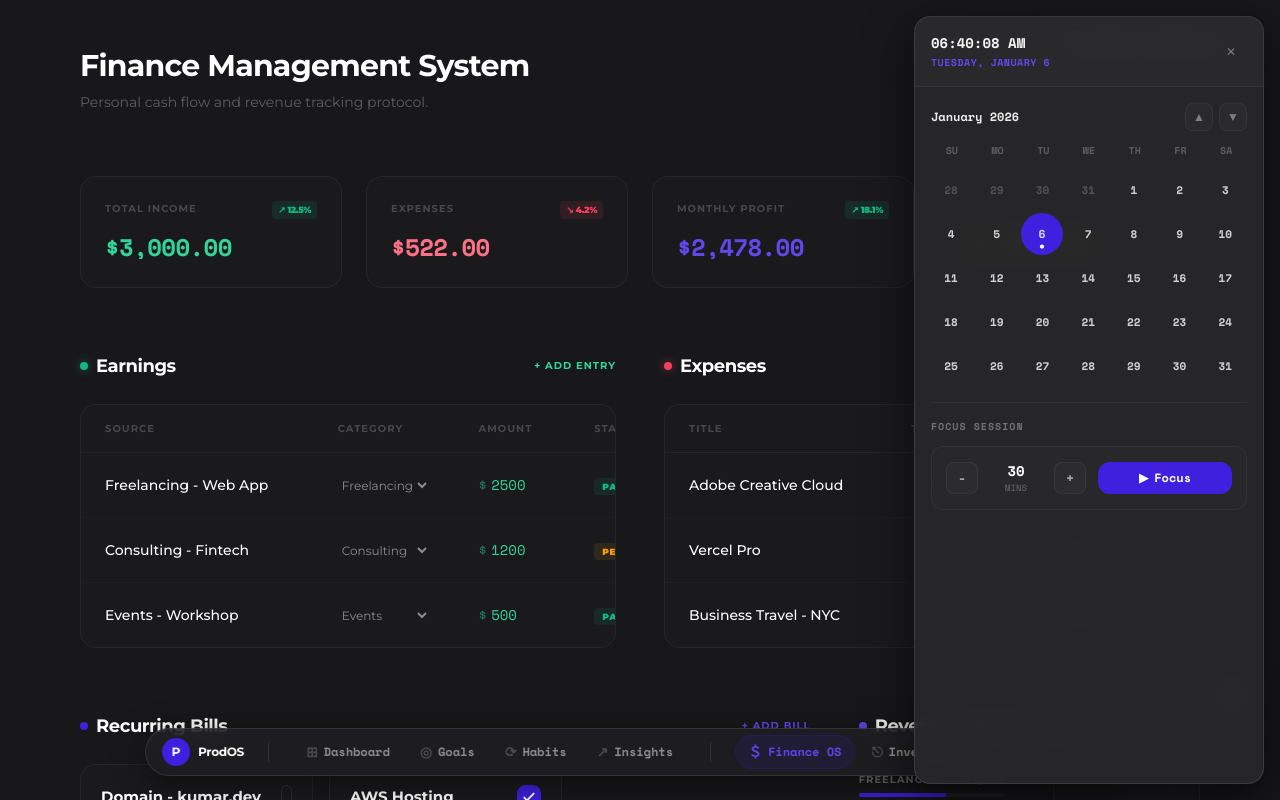
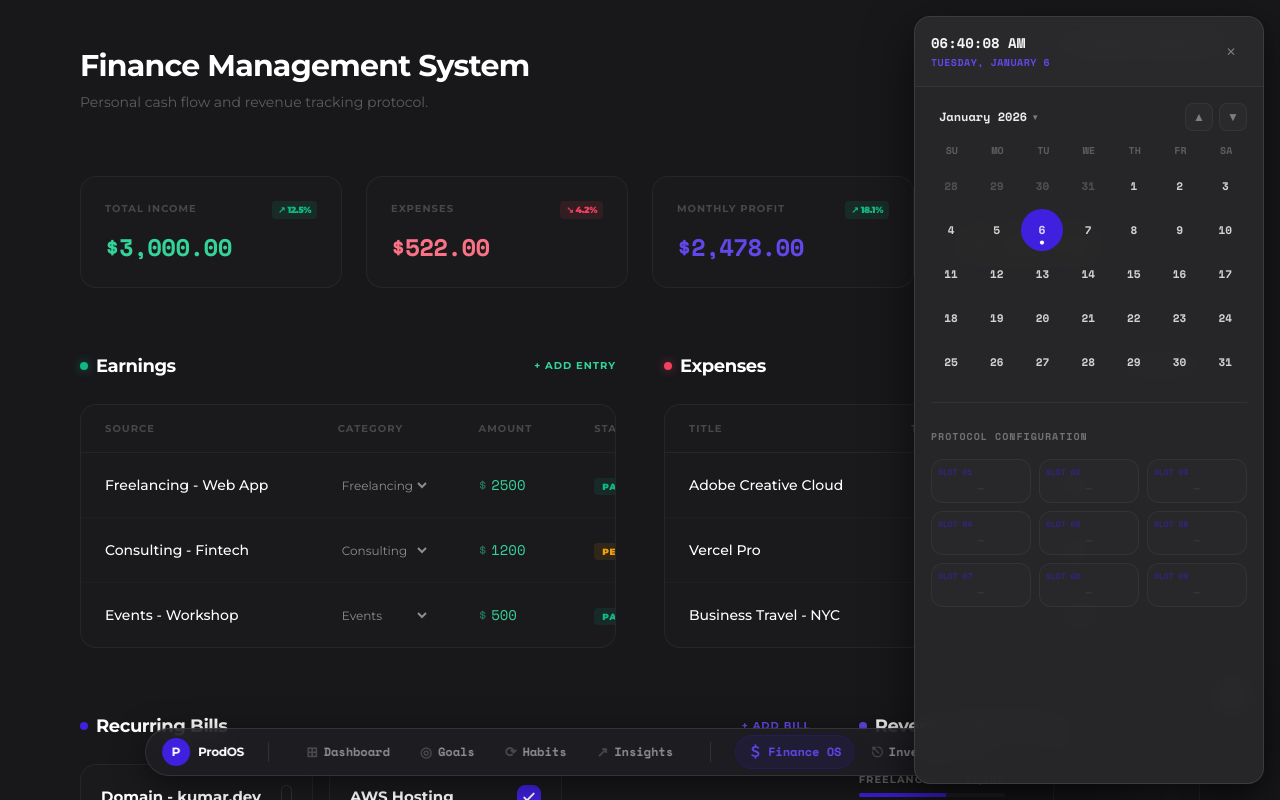
Before and after one commit to ishankumax/ProdOS, a Next.js app: page /projects/finance-os in a window 1280 px wide. Both pictures are taken after a click on the button "Calendar & Workspace Notes". Built offline with nearby package versions, Linux system fonts and the light colour scheme.

Commit message:
feat: implement year/month multi-panels and 9 editable config slots in calendar sidebar

```diff
--- a/components/calendar/CalendarSidebar.tsx
+++ b/components/calendar/CalendarSidebar.tsx
@@ -10,10 +10,11 @@ export default function CalendarSidebar() {
   const [selectedDate, setSelectedDate] = useState(new Date());
   const [clock, setClock] = useState(new Date());
 
-  // Focus Timer States
-  const [focusDuration, setFocusDuration] = useState(30); // in minutes
-  const [isFocusActive, setIsFocusActive] = useState(false);
-  const [timeLeft, setTimeLeft] = useState(30 * 60); // in seconds
+  // Navigation Views: "days" | "months" | "years"
+  const [calendarView, setCalendarView] = useState<"days" | "months" | "years">("days");
+
+  // 9 Editable Slots State
+  const [slots, setSlots] = useState<string[]>(Array(9).fill(""));
 
   const panelRef = useRef<HTMLDivElement>(null);
   const buttonRef = useRef<HTMLButtonElement>(null);
@@ -22,6 +23,21 @@ export default function CalendarSidebar() {
   useEffect(() => {
     const timer = setInterval(() => setClock(new Date()), 1000);
     return () => clearInterval(timer);
+  }, []);
+
+  // Load slots from localStorage on mount
+  useEffect(() => {
+    const saved = localStorage.getItem("prod_os_calendar_slots");
+    if (saved) {
+      try {
+        const parsed = JSON.parse(saved);
+        if (Array.isArray(parsed) && parsed.length === 9) {
+          setSlots(parsed);
+        }
+      } catch (err) {
+        console.error("Failed to parse slots", err);
+      }
+    }
   }, []);
 
   // Listen to FloatingThemeSelector hover updates
@@ -51,48 +67,18 @@ export default function CalendarSidebar() {
     return () => document.removeEventListener("mousedown", handleClickOutside);
   }, []);
 
-  // Focus session countdown logic
-  useEffect(() => {
-    let interval: NodeJS.Timeout | null = null;
-    if (isFocusActive && timeLeft > 0) {
-      interval = setInterval(() => {
-        setTimeLeft((prev) => prev - 1);
-      }, 1000);
-    } else if (timeLeft === 0 && isFocusActive) {
-      setIsFocusActive(false);
-      // Play a soft synth beep
-      try {
-        const audioCtx = new (window.AudioContext || (window as any).webkitAudioContext)();
-        const osc = audioCtx.createOscillator();
-        const gainNode = audioCtx.createGain();
-        osc.connect(gainNode);
-        gainNode.connect(audioCtx.destination);
-        osc.type = "sine";
-        osc.frequency.setValueAtTime(800, audioCtx.currentTime); // 800 Hz
-        gainNode.gain.setValueAtTime(0.1, audioCtx.currentTime);
-        osc.start();
-        osc.stop(audioCtx.currentTime + 0.3);
-      } catch (err) {
-        console.warn("AudioContext block", err);
-      }
-      alert("[System Focus]: Session complete! Time to rest.");
-    }
-    return () => {
-      if (interval) clearInterval(interval);
+  const updateSlot = (index: number, val: string) => {
+    const nextSlots = [...slots];
+    nextSlots[index] = val;
+    setSlots(nextSlots);
+    localStorage.setItem("prod_os_calendar_slots", JSON.stringify(nextSlots));
   };
-  }, [isFocusActive, timeLeft]);
 
-  // Adjust remaining time when focus duration changes (and not active)
-  useEffect(() => {
-    if (!isFocusActive) {
-      setTimeLeft(focusDuration * 60);
-    }
-  }, [focusDuration, isFocusActive]);
-
-  // Calendar calculations
+  // Calendar Calculations
   const year = currentDate.getFullYear();
   const month = currentDate.getMonth();
 
+  // 1. Day View Calculations
   const firstDayOfMonth = new Date(year, month, 1);
   const startDayOfWeek = firstDayOfMonth.getDay(); // 0 (Sunday) to 6 (Saturday)
   const totalDays = new Date(year, month + 1, 0).getDate();
@@ -117,37 +103,77 @@ export default function CalendarSidebar() {
 
   const allDays = [...prevMonthDays, ...currentMonthDays, ...nextMonthDays];
 
-  const handlePrevMonth = () => {
+  // 2. Month View Calculations (16-cell grid: 12 current year + 4 next year padding)
+  const monthsList = ["Jan", "Feb", "Mar", "Apr", "May", "Jun", "Jul", "Aug", "Sep", "Oct", "Nov", "Dec"];
+  const allMonthsCells = [
+    ...monthsList.map((m, i) => ({ label: m, monthIdx: i, yearOffset: 0 })),
+    ...monthsList.slice(0, 4).map((m, i) => ({ label: m, monthIdx: i, yearOffset: 1 }))
+  ];
+
+  // 3. Year View Calculations (16-cell grid: startDecade - 2 to startDecade + 13)
+  const startDecade = Math.floor(year / 10) * 10;
+  const allYearsCells = Array.from({ length: 16 }, (_, i) => startDecade - 2 + i);
+
+  // Navigation Handlers based on Active View
+  const handlePrev = () => {
+    if (calendarView === "days") {
       setCurrentDate(new Date(year, month - 1, 1));
+    } else if (calendarView === "months") {
+      setCurrentDate(new Date(year - 1, month, 1));
+    } else if (calendarView === "years") {
+      setCurrentDate(new Date(year - 10, month, 1));
+    }
   };
 
-  const handleNextMonth = () => {
+  const handleNext = () => {
+    if (calendarView === "days") {
       setCurrentDate(new Date(year, month + 1, 1));
+    } else if (calendarView === "months") {
+      setCurrentDate(new Date(year + 1, month, 1));
+    } else if (calendarView === "years") {
+      setCurrentDate(new Date(year + 10, month, 1));
+    }
   };
 
+  // Selection Actions
   const selectDay = (date: Date) => {
     setSelectedDate(date);
-    // If selecting a date outside current month, shift view
-    if (date.getMonth() !== month) {
+    if (date.getMonth() !== month || date.getFullYear() !== year) {
       setCurrentDate(new Date(date.getFullYear(), date.getMonth(), 1));
     }
   };
 
-  // Focus timer actions
-  const toggleFocus = () => {
-    setIsFocusActive(!isFocusActive);
+  const selectMonth = (monthIdx: number, yearOffset: number) => {
+    const targetYear = year + yearOffset;
+    setCurrentDate(new Date(targetYear, monthIdx, 1));
+    setCalendarView("days");
   };
 
-  const adjustDuration = (amount: number) => {
-    if (isFocusActive) return;
-    setFocusDuration((prev) => Math.max(5, Math.min(240, prev + amount)));
+  const selectYear = (targetYear: number) => {
+    setCurrentDate(new Date(targetYear, month, 1));
+    setCalendarView("months");
   };
 
-  // Helper formatting
-  const formatTime = (seconds: number) => {
-    const mins = Math.floor(seconds / 60);
-    const secs = seconds % 60;
-    return `${mins.toString().padStart(2, "0")}:${secs.toString().padStart(2, "0")}`;
+  // Header click handler to zoom out calendar view
+  const handleHeaderClick = () => {
+    if (calendarView === "days") {
+      setCalendarView("months");
+    } else if (calendarView === "months") {
+      setCalendarView("years");
+    } else {
+      setCalendarView("days");
+    }
+  };
+
+  // Helper formats
+  const getHeaderLabel = () => {
+    if (calendarView === "days") {
+      return currentDate.toLocaleDateString("en-US", { month: "long", year: "numeric" });
+    } else if (calendarView === "months") {
+      return `${year}`;
+    } else {
+      return `${startDecade} - ${startDecade + 9}`;
+    }
   };
 
   return (
@@ -161,12 +187,12 @@ export default function CalendarSidebar() {
           themeHovered ? "bottom-[298px]" : "bottom-[78px]",
           isOpen ? "border-brand-500/30 bg-brand-500/10 text-brand-400 shadow-[0_0_12px_rgba(var(--brand-500-rgb),0.15)]" : ""
         )}
-        title="Calendar & Focus"
+        title="Calendar & Workspace Notes"
       >
         <span className="text-lg select-none">📅</span>
       </button>
 
-      {/* Windows 11 Style Calendar & Notification Sidebar */}
+      {/* Windows 11 Style Calendar & Workspace Notes Sidebar */}
       <div
         ref={panelRef}
         className={cn(
@@ -193,23 +219,30 @@ export default function CalendarSidebar() {
           </button>
         </div>
 
-        {/* Month Navigation & Grid */}
-        <div className="p-4 flex-1 flex flex-col min-h-0 overflow-y-auto space-y-4">
+        {/* Panel Content Area */}
+        <div className="p-4 flex-1 flex flex-col min-h-0 overflow-y-auto space-y-5">
+
+          {/* Multi-Panel Calendar Selector Block */}
           <div className="space-y-3">
-            {/* Header selector */}
+            {/* View Header */}
             <div className="flex items-center justify-between">
-              <span className="text-xs font-bold font-mono text-white/90">
-                {currentDate.toLocaleDateString("en-US", { month: "long", year: "numeric" })}
-              </span>
+              <button
+                onClick={handleHeaderClick}
+                className="text-xs font-bold font-mono text-white/90 hover:text-brand-400 hover:bg-white/5 px-2 py-1 rounded-lg transition-colors flex items-center gap-1"
+                title="Zoom Out Calendar View"
+              >
+                {getHeaderLabel()}
+                <span className="text-[8px] text-white/40">▼</span>
+              </button>
               <div className="flex items-center gap-1.5">
                 <button
-                  onClick={handlePrevMonth}
+                  onClick={handlePrev}
                   className="w-7 h-7 rounded-lg flex items-center justify-center bg-white/[0.02] border border-white/5 text-white/40 hover:text-white hover:bg-white/5 transition-colors text-xs font-mono"
                 >
                   ▲
                 </button>
                 <button
-                  onClick={handleNextMonth}
+                  onClick={handleNext}
                   className="w-7 h-7 rounded-lg flex items-center justify-center bg-white/[0.02] border border-white/5 text-white/40 hover:text-white hover:bg-white/5 transition-colors text-xs font-mono"
                 >
                   ▼
@@ -217,16 +250,16 @@ export default function CalendarSidebar() {
               </div>
             </div>
 
-            {/* Weekdays Header */}
+            {/* 1. DAYS VIEW */}
+            {calendarView === "days" && (
+              <div className="space-y-2">
                 <div className="grid grid-cols-7 gap-1 text-center">
-              {["Su", "Mo", "Tu", "We", "Th", "Fr", "Sa"].map((day) => (
-                <span key={day} className="text-[10px] font-bold font-mono text-white/25 uppercase">
-                  {day}
+                  {["Su", "Mo", "Tu", "We", "Th", "Fr", "Sa"].map((d) => (
+                    <span key={d} className="text-[10px] font-bold font-mono text-white/25 uppercase">
+                      {d}
                     </span>
                   ))}
                 </div>
-
-            {/* Monthly Calendar Grid */}
                 <div className="grid grid-cols-7 gap-1">
                   {allDays.map((day, idx) => {
                     const isSelected =
@@ -264,66 +297,91 @@ export default function CalendarSidebar() {
                   })}
                 </div>
               </div>
+            )}
+
+            {/* 2. MONTHS VIEW (4x4 Grid) */}
+            {calendarView === "months" && (
+              <div className="grid grid-cols-4 gap-2 pt-1">
+                {allMonthsCells.map((cell, idx) => {
+                  const isSelected =
+                    selectedDate.getMonth() === cell.monthIdx &&
+                    selectedDate.getFullYear() === year + cell.yearOffset;
+                  const isOutsideYear = cell.yearOffset > 0;
+
+                  return (
+                    <button
+                      key={idx}
+                      onClick={() => selectMonth(cell.monthIdx, cell.yearOffset)}
+                      className={cn(
+                        "h-12 rounded-xl flex items-center justify-center text-xs font-semibold font-mono transition-all",
+                        isOutsideYear ? "text-white/20" : "text-white/80",
+                        isSelected
+                          ? "bg-brand-500 text-white shadow-[0_0_12px_rgba(var(--brand-500-rgb),0.3)] scale-105"
+                          : "hover:bg-white/5"
+                      )}
+                    >
+                      {cell.label}
+                    </button>
+                  );
+                })}
+              </div>
+            )}
+
+            {/* 3. YEARS VIEW (4x4 Grid) */}
+            {calendarView === "years" && (
+              <div className="grid grid-cols-4 gap-2 pt-1">
+                {allYearsCells.map((cellYear, idx) => {
+                  const isSelected = selectedDate.getFullYear() === cellYear;
+                  const isOutsideDecade = cellYear < startDecade || cellYear > startDecade + 9;
+
+                  return (
+                    <button
+                      key={idx}
+                      onClick={() => selectYear(cellYear)}
+                      className={cn(
+                        "h-12 rounded-xl flex items-center justify-center text-xs font-semibold font-mono transition-all",
+                        isOutsideDecade ? "text-white/20" : "text-white/80",
+                        isSelected
+                          ? "bg-brand-500 text-white shadow-[0_0_12px_rgba(var(--brand-500-rgb),0.3)] scale-105"
+                          : "hover:bg-white/5"
+                      )}
+                    >
+                      {cellYear}
+                    </button>
+                  );
+                })}
+              </div>
+            )}
+          </div>
 
           <div className="h-px bg-white/5 shrink-0" />
 
-          {/* Windows-like Focus Session Section */}
+          {/* 9 Editable Slots / Quick Protocol Panels Grid */}
           <div className="space-y-3 shrink-0">
-            <div className="flex items-center justify-between">
             <span className="text-[10px] font-bold font-mono text-white/35 uppercase tracking-widest">
-                Focus Session
+              Protocol Configuration
             </span>
-              {isFocusActive && (
-                <span className="text-[9px] font-bold font-mono text-brand-400 bg-brand-500/10 px-1.5 py-0.5 rounded animate-pulse">
-                  ACTIVE
+            <div className="grid grid-cols-3 gap-2">
+              {slots.map((slot, idx) => (
+                <div
+                  key={idx}
+                  className="bg-white/[0.01] border border-white/5 rounded-xl p-1.5 flex flex-col focus-within:border-brand-500/25 focus-within:bg-white/[0.02] transition-all"
+                >
+                  <span className="text-[8px] font-bold font-mono text-brand-500/50 block select-none">
+                    SLOT 0{idx + 1}
                   </span>
-              )}
+                  <input
+                    type="text"
+                    value={slot}
+                    onChange={(e) => updateSlot(idx, e.target.value)}
+                    placeholder="—"
+                    className="w-full bg-transparent border-none outline-none font-mono text-xs text-white/85 focus:text-white placeholder-white/10 text-center mt-0.5"
+                  />
+                </div>
+              ))}
+            </div>
           </div>
 
-            {isFocusActive ? (
-              <div className="p-3.5 rounded-xl border border-brand-500/20 bg-brand-500/5 flex flex-col items-center justify-center gap-2">
-                <div className="text-3xl font-black font-mono text-white tracking-wide">
-                  {formatTime(timeLeft)}
-                </div>
-                <div className="text-[9px] font-mono text-white/30 uppercase tracking-widest">
-                  Remaining Session Time
-                </div>
-                <button
-                  onClick={toggleFocus}
-                  className="mt-1 w-full py-1.5 rounded-lg bg-rose-500/15 border border-rose-500/20 text-rose-400 font-mono text-xs hover:bg-rose-500/25 transition-all active:scale-95"
-                >
-                  ■ Stop Focus
-                </button>
-              </div>
-            ) : (
-              <div className="p-3.5 rounded-xl border border-white/5 bg-white/[0.01] flex items-center justify-between gap-3">
-                <div className="flex items-center gap-1.5">
-                  <button
-                    onClick={() => adjustDuration(-5)}
-                    className="w-8 h-8 rounded-lg flex items-center justify-center bg-white/[0.02] border border-white/5 text-white/60 hover:text-white hover:bg-white/5 transition-colors text-sm font-semibold font-mono"
-                  >
-                    -
-                  </button>
-                  <div className="w-16 text-center">
-                    <div className="text-sm font-bold font-mono text-white">{focusDuration}</div>
-                    <div className="text-[9px] font-mono text-white/30 uppercase">mins</div>
-                  </div>
-                  <button
-                    onClick={() => adjustDuration(5)}
-                    className="w-8 h-8 rounded-lg flex items-center justify-center bg-white/[0.02] border border-white/5 text-white/60 hover:text-white hover:bg-white/5 transition-colors text-sm font-semibold font-mono"
-                  >
-                    +
-                  </button>
-                </div>
-                <button
-                  onClick={toggleFocus}
-                  className="flex-1 py-2 rounded-xl bg-brand-500 text-white font-mono text-xs hover:bg-brand-400 transition-all active:scale-95 flex items-center justify-center gap-1.5 font-bold shadow-[0_4px_16px_rgba(var(--brand-500-rgb),0.25)]"
-                >
-                  <span>▶</span> Focus
-                </button>
-              </div>
-            )}
-          </div>
         </div>
       </div>
     </>
```
Lines whose indentation alone changed are shown as unchanged.
